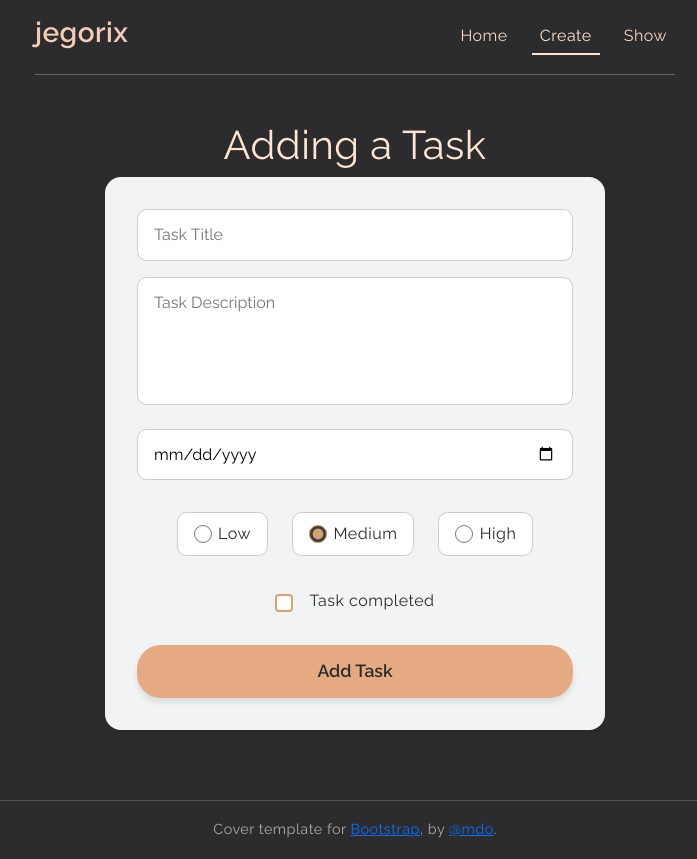
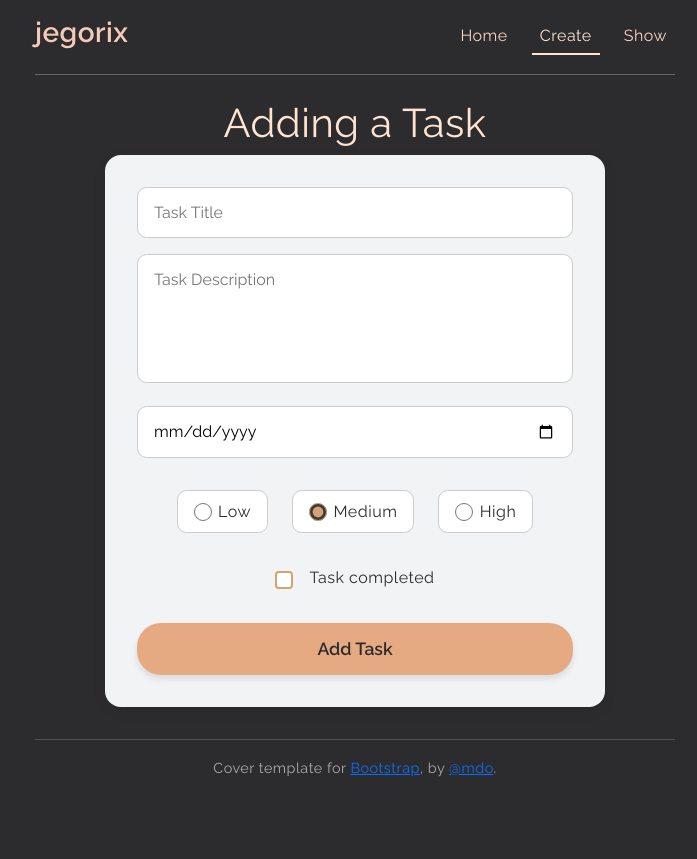
Before and after one commit to jegorix/testapps, a Django app: page /tmanager/ in a window 1280 px wide. Shown: the whole page, without its empty margins (285-982 px from the left). After the commit the page ends 777 px from the top, so only its background shows below. Run offline with Django 5.2, Linux system fonts and the light colour scheme; parts of the project's set-up code (start-up, migrations or seed data) failed here and were passed over; some libraries are stand-ins or nearby versions.

Commit message:
fix base structure

```diff
--- a/test_app2/app2/menu/templates/menu/base.html
+++ b/test_app2/app2/menu/templates/menu/base.html
@@ -18,7 +18,7 @@
     <div class="message-container">
         {% for message in messages %}
             <div class="flash-message {{message.tag}}">
-                {{message}}
+
             </div>
         {% endfor %}
     </div>
@@ -27,35 +27,29 @@
 
 
 
-<div class="cover-container d-flex h-100 p-3 mx-auto flex-column">
+<div class="cover-container d-flex p-3 mx-auto flex-column">
     <header class="masthead mb-auto">
         <div class="inner">
             <h3 class="masthead-brand">jegorix</h3>
             <nav class="nav nav-masthead justify-content-center">
-
-
                 <a class="nav-link {% if request.resolver_match.url_name == 'home' %} active {% endif %}" href="{% url 'home' %}">Home</a>
                 <a class="nav-link {% if request.resolver_match.url_name == 'create_task' %} active {% endif %}" href="{% url 'create_task' %}">Create</a>
                 <a class="nav-link {% if request.resolver_match.url_name == 'show_tasks' %} active {% endif %}" href="{% url 'show_tasks' %}">Show</a>
-
             </nav>
         </div>
     </header>
 
+    <main class="flex-grow-1">
         {% block content %}
-
         {% endblock %}
-
- </div>
-
-
-
+    </main>
 
     <footer class="mastfoot mt-auto">
         <div class="inner">
             <p>Cover template for <a href="https://getbootstrap.com/">Bootstrap</a>, by <a href="https://twitter.com/mdo">@mdo</a>.</p>
         </div>
     </footer>
+</div>
 
 
 
```
Lines whose indentation alone changed are shown as unchanged.
